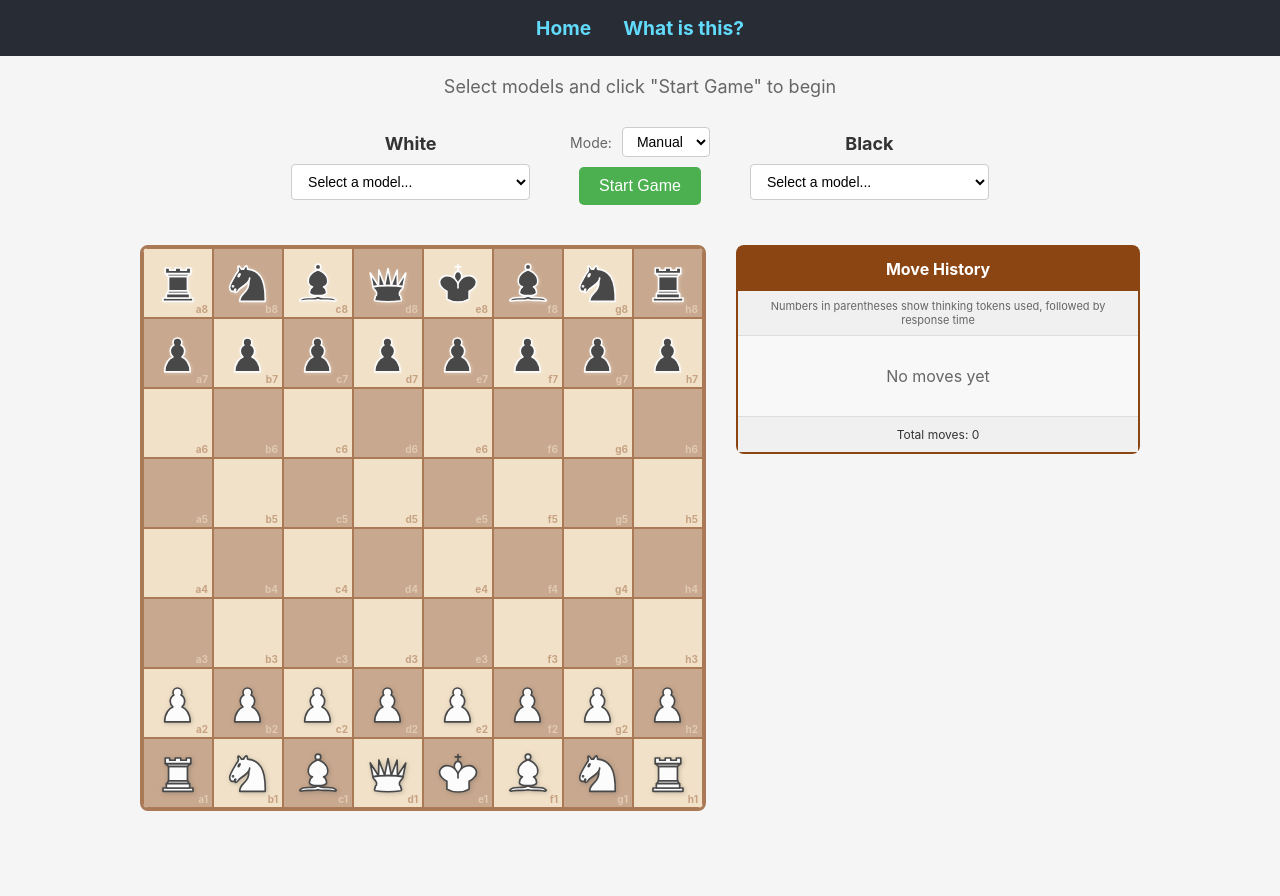
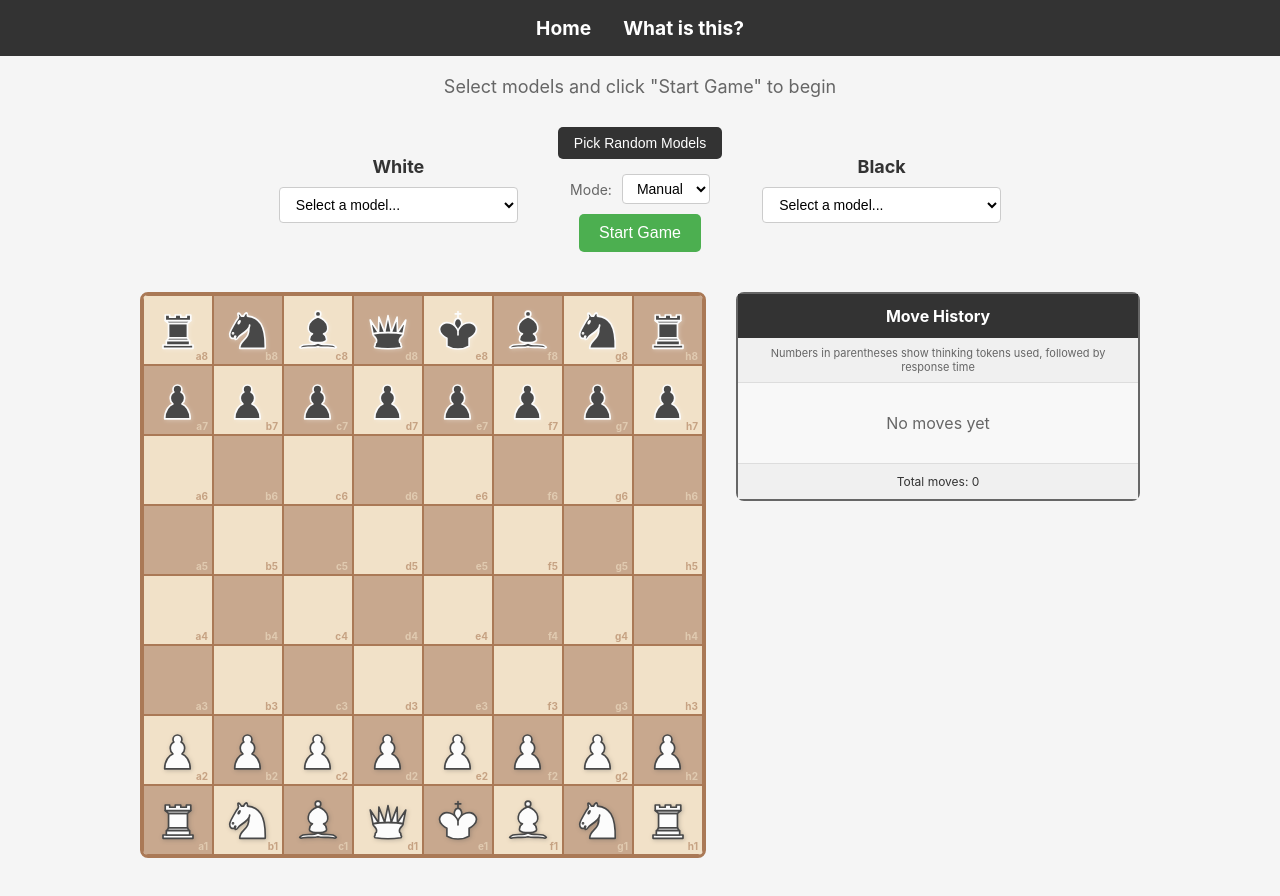
Before and after one commit to sabhirud/llm-chessmatch, a React (Create React App) app in the folder frontend/: page / in a window 1280 px wide. Built offline with nearby package versions, Linux system fonts and the light colour scheme; the HTML template or start-up script is replaced by a standard one.

Commit message:
update theme

```diff
--- a/frontend/src/components/ChessGame.tsx
+++ b/frontend/src/components/ChessGame.tsx
@@ -407,6 +407,20 @@ const ChessGame: React.FC = () => {
     });
   };
 
+  const pickRandomModels = () => {
+    // Create a copy of the models array and shuffle it
+    const shuffledModels = [...MODELS].sort(() => Math.random() - 0.5);
+
+    // Pick the first two models (guaranteed to be different)
+    const [whiteModel, blackModel] = shuffledModels;
+
+    setGameState(prev => ({
+      ...prev,
+      whiteModel,
+      blackModel
+    }));
+  };
+
   const nextMove = () => {
     if (gameState.gameMode === 'manual' && gameState.isGameStarted && !gameState.isGameOver && !gameState.isThinking) {
       const currentModel = gameState.currentPlayer === 'white' ? gameState.whiteModel : gameState.blackModel;
@@ -438,6 +452,23 @@ const ChessGame: React.FC = () => {
         />
 
         <div style={{ display: 'flex', flexDirection: 'column', gap: '10px', alignItems: 'center' }}>
+          {!gameState.isGameStarted && (
+            <button
+              onClick={pickRandomModels}
+              style={{
+                padding: '8px 16px',
+                fontSize: '14px',
+                backgroundColor: '#333',
+                color: 'white',
+                border: 'none',
+                borderRadius: '5px',
+                cursor: 'pointer',
+                marginBottom: '5px'
+              }}
+            >
+              Pick Random Models
+            </button>
+          )}
           <div style={{ display: 'flex', gap: '10px', alignItems: 'center' }}>
             <label style={{ fontSize: '14px', color: '#666' }}>Mode:</label>
             <select
@@ -481,7 +512,7 @@ const ChessGame: React.FC = () => {
                   style={{
                     padding: '10px 15px',
                     fontSize: '14px',
-                    backgroundColor: gameState.isGameOver || gameState.isThinking ? '#ccc' : '#2196F3',
+                    backgroundColor: gameState.isGameOver || gameState.isThinking ? '#ccc' : '#333',
                     color: 'white',
                     border: 'none',
                     borderRadius: '5px',
@@ -546,7 +577,7 @@ const ChessGame: React.FC = () => {
           </div>
         )}
         {gameState.gameResult && (
-          <p style={{ fontSize: '20px', fontWeight: 'bold', color: '#4CAF50' }}>
+          <p style={{ fontSize: '20px', fontWeight: 'bold', color: '#333' }}>
             {gameState.gameResult}
           </p>
         )}
@@ -578,13 +609,13 @@ const ChessGame: React.FC = () => {
         <div style={{
           minWidth: '300px',
           maxWidth: '400px',
-          border: '2px solid #8b4513',
+          border: '2px solid #666',
           borderRadius: '8px',
           backgroundColor: '#f8f8f8'
         }}>
           <div>
             <div style={{
-              backgroundColor: '#8b4513',
+              backgroundColor: '#333',
               color: 'white',
               padding: '12px',
               textAlign: 'center',
--- a/frontend/src/components/Navigation.tsx
+++ b/frontend/src/components/Navigation.tsx
@@ -5,7 +5,7 @@ const Navigation: React.FC = () => {
   return (
     <nav style={{
       padding: '1rem',
-      backgroundColor: '#282c34',
+      backgroundColor: '#333',
       display: 'flex',
       justifyContent: 'center',
       gap: '2rem'
@@ -13,7 +13,7 @@ const Navigation: React.FC = () => {
       <Link
         to="/"
         style={{
-          color: '#61dafb',
+          color: 'white',
           textDecoration: 'none',
           fontSize: '1.2rem',
           fontWeight: 'bold'
@@ -24,7 +24,7 @@ const Navigation: React.FC = () => {
       <Link
         to="/about"
         style={{
-          color: '#61dafb',
+          color: 'white',
           textDecoration: 'none',
           fontSize: '1.2rem',
           fontWeight: 'bold'
```
